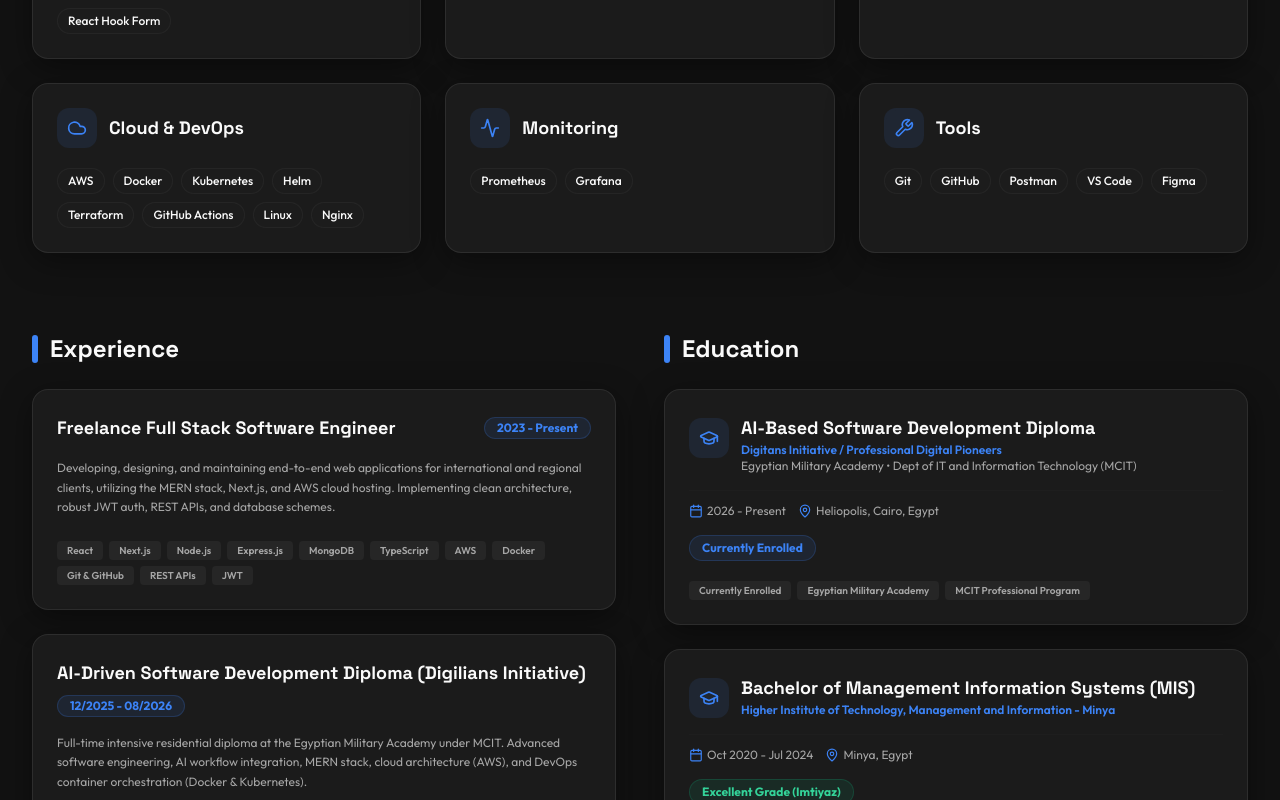
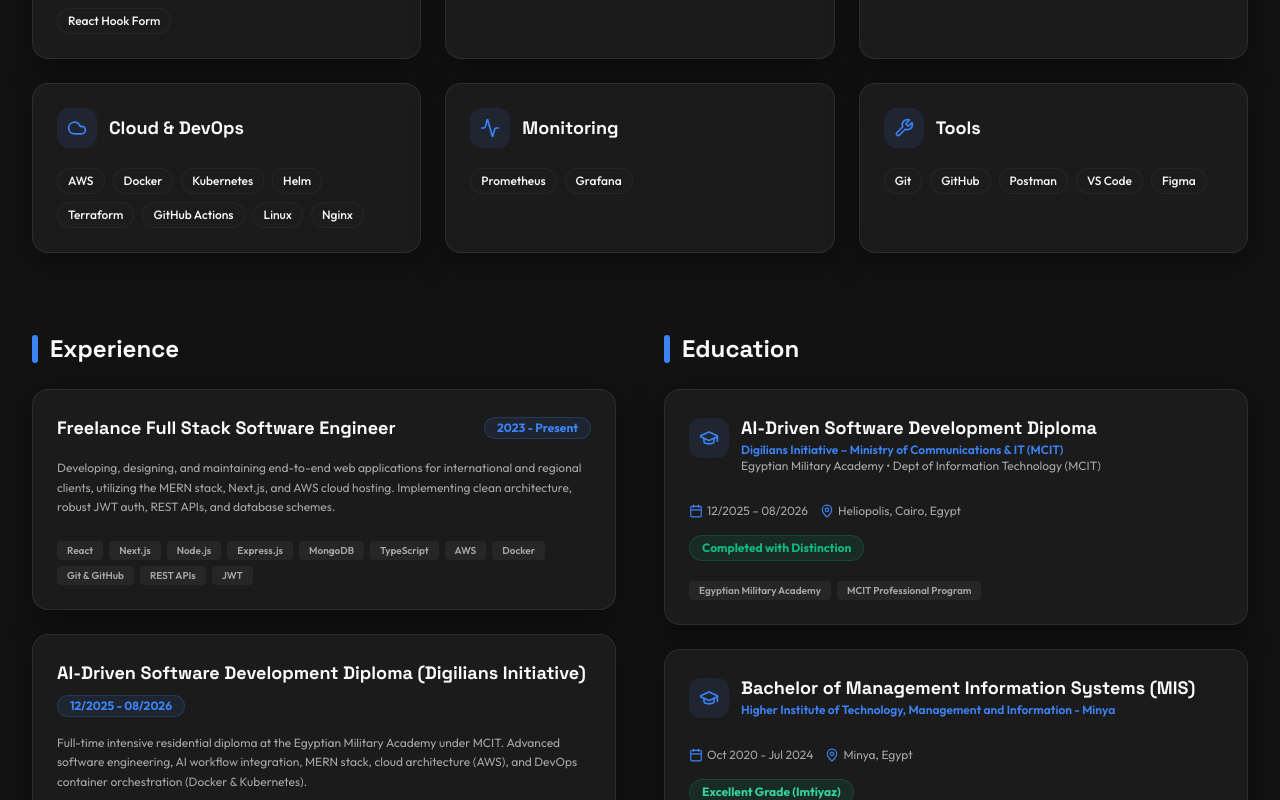
Before and after one commit to rabea-shaban/Rabeaa-shaban, a Next.js app: page /about in a window 1280 px wide. Shown: the part 1723-2523 px from the top of the page. Built offline with nearby package versions, Linux system fonts and the light colour scheme.

Commit message:
feat: update Digilians AI diploma status to completed with distinction and exact dates in About page

```diff
--- a/src/translations/dictionary.ts
+++ b/src/translations/dictionary.ts
@@ -62,6 +62,8 @@ export interface AboutTranslations {
   aiDiplomaTitle: string;
   aiDiplomaOrg: string;
   aiDiplomaLocation: string;
+  aiDiplomaPeriod: string;
+  aiDiplomaStatus: string;
   bachelorTitle: string;
   bachelorOrg: string;
   bachelorGrade: string;
@@ -183,7 +185,7 @@ export const translations: Record<'en' | 'ar', TranslationDict> = {
       p1: "I'm Rabea Shaban, a Full Stack Software Engineer based in Minya, Egypt. I graduated in 2024 with a Bachelor's degree in Management Information Systems (MIS), earning an Excellent grade.",
       p2: "I specialize in developing end-to-end web applications using MongoDB, Express.js, React.js, Node.js, Next.js, and TypeScript. My experience includes designing responsive user interfaces, building secure RESTful APIs, implementing JWT authentication, and creating maintainable applications following clean architecture principles.",
       p3: "Alongside Full Stack development, I'm expanding my expertise in Cloud Computing and DevOps. I work with Docker for containerization, Kubernetes and Helm for container orchestration, Terraform for Infrastructure as Code (IaC), GitHub Actions for CI/CD automation, and AWS and Linux as part of modern cloud-native development.",
-      p4: "I'm currently enrolled in the Digitans AI-Based Software Development Diploma at the Egyptian Military Academy in Heliopolis, Cairo, where I'm strengthening my skills in Software Engineering, Cloud Computing, Artificial Intelligence, and DevOps through intensive hands-on training.",
+      p4: "I completed the Digilians AI-Driven Software Development Diploma at the Egyptian Military Academy in Heliopolis, Cairo, organized by MCIT, advancing my expertise in Software Engineering, Cloud Computing, Artificial Intelligence, and DevOps through intensive hands-on training.",
       p5: "I've contributed to projects for clients in Egypt and the Gulf region, delivering responsive websites, business dashboards, booking systems, and modern web applications with a strong focus on performance, scalability, accessibility, and user experience.",
       p6: "I'm committed to continuous learning, writing clean and maintainable code, and building reliable, production-ready software that follows modern engineering best practices.",
       highlightedSkills: "HIGHLIGHTED SKILLS:",
@@ -193,9 +195,11 @@ export const translations: Record<'en' | 'ar', TranslationDict> = {
       toolboxSubtitle: "The core languages, frameworks, databases, and DevOps tools I use daily.",
       experienceTitle: "Experience",
       educationTitle: "Education",
-      aiDiplomaTitle: "AI-Based Software Development Diploma",
-      aiDiplomaOrg: "Digitans Initiative / Professional Digital Pioneers",
-      aiDiplomaLocation: "Egyptian Military Academy • Dept of IT and Information Technology (MCIT)",
+      aiDiplomaTitle: "AI-Driven Software Development Diploma",
+      aiDiplomaOrg: "Digilians Initiative – Ministry of Communications & IT (MCIT)",
+      aiDiplomaLocation: "Egyptian Military Academy • Dept of Information Technology (MCIT)",
+      aiDiplomaPeriod: "12/2025 – 08/2026",
+      aiDiplomaStatus: "Completed with Distinction",
       bachelorTitle: "Bachelor of Management Information Systems (MIS)",
       bachelorOrg: "Higher Institute of Technology, Management and Information - Minya",
       bachelorGrade: "Excellent Grade (Imtiyaz)",
@@ -301,7 +305,7 @@ export const translations: Record<'en' | 'ar', TranslationDict> = {
       p1: "أنا ربيع شعبان، مهندس برمجيات وتطوير ويب شامل (Full Stack Software Engineer) مقيم في المنيا / القاهرة، مصر. تخرجت في عام 2024 بدرجة البكالوريوس في نظم المعلومات الإدارية (MIS) بتقدير عام ممتاز.",
       p2: "أتخصص في تطوير تطبيقات الويب المتكاملة من البداية للنهاية باستخدام MongoDB، Express.js، React.js، Node.js، Next.js، و TypeScript. تشمل خبراتي تصميم واجهات مستخدم تفاعلية متجاوبة، بناء وتأمين واجهات برمجة التطبيقات REST APIs، تطبيق بروتوكولات المصادقة JWT، وتطوير برمجيات نظيفة وقابلة للصيانة وفق Clean Architecture.",
       p3: "إلى جانب التطوير البرمجي، أعمل على تعزيز خبراتي في الحوسبة السحابية وهندسة DevOps، حيث أستخدم Docker للحاويات البرمجية، Kubernetes و Helm لإدارة الحاويات، Terraform للبنية التحتية ككود (IaC)، و GitHub Actions لأتمتة CI/CD بالإضافة لخدمات AWS وبيئة Linux.",
-      p4: "ملتحق حالياً بدبلومة تطوير البرمجيات القائمة على الذكاء الاصطناعي (Digitans AI-Based Software Development Diploma) بالأكاديمية العسكرية المصرية في مصر الجديدة بالقاهرة، لصقل مهاراتي في هندسة البرمجيات والأنظمة السحابية والذكاء الاصطناعي.",
+      p4: "أتممت بنجاح دبلومة تطوير البرمجيات بالذكاء الاصطناعي (Digilians AI-Driven Software Development Diploma) بمقر الأكاديمية العسكرية المصرية في مصر الجديدة بالقاهرة تحت إشراف وزارة الاتصالات وتكنولوجيا المعلومات (MCIT)، لصقل وتطوير مهاراتي المتقدمة في هندسة البرمجيات والأنظمة السحابية والذكاء الاصطناعي وحلول DevOps.",
       p5: "ساهمت في إنجاز مشروعات متنوعة لعملاء في مصر ودول الخليج، تشمل مواقع تفاعلية، لوحات تحكم أعمال، أنظمة حجز وإدارة، وتطبيقات حديثة تركز على الأداء، التوسع، وتجربة المستخدم السلسة.",
       p6: "ألتزم بالتعلم المستمر، كتابة كود نظيف وقابل للتطوير، وبناء برمجيات قوية وجاهزة للإنتاج تتبع أفضل المعايير الهندسية الحديثة.",
       highlightedSkills: "أبرز المهارات والتقنيات:",
@@ -312,8 +316,10 @@ export const translations: Record<'en' | 'ar', TranslationDict> = {
       experienceTitle: "الخبرات العملية",
       educationTitle: "التعليم والشهادات الأكاديمية",
       aiDiplomaTitle: "دبلومة تطوير البرمجيات بالذكاء الاصطناعي",
-      aiDiplomaOrg: "مبادرة رواد مصر الرقمية (Digitans / DEPI)",
+      aiDiplomaOrg: "مبادرة الرواد الرقميون (Digilians) – وزارة الاتصالات (MCIT)",
       aiDiplomaLocation: "الأكاديمية العسكرية المصرية • وزارة الاتصالات وتكنولوجيا المعلومات (MCIT)",
+      aiDiplomaPeriod: "12/2025 – 08/2026",
+      aiDiplomaStatus: "إتمام معتمد بتقدير امتياز",
       bachelorTitle: "بكالوريوس نظم المعلومات الإدارية (MIS)",
       bachelorOrg: "المعهد العالي لتكنولوجيا الإدارة والمعلومات بالمنيا",
       bachelorGrade: "تقدير عام ممتاز (امتياز)",
--- a/src/views/AboutView.jsx
+++ b/src/views/AboutView.jsx
@@ -229,21 +229,18 @@ const AboutView = () => {
 
                 <div className="flex flex-wrap gap-3 text-xs text-muted-foreground border-t border-border/20 pt-3">
                   <span className="flex items-center gap-1">
-                    <Calendar className="w-3.5 h-3.5 text-primary" /> 2026 - Present
+                    <Calendar className="w-3.5 h-3.5 text-primary" /> {t.about.aiDiplomaPeriod}
                   </span>
                   <span className="flex items-center gap-1">
                     <MapPin className="w-3.5 h-3.5 text-primary" /> Heliopolis, Cairo, Egypt
                   </span>
                 </div>
 
-                <div className="inline-block px-3 py-1 rounded-full bg-primary/10 text-primary text-xs font-bold border border-primary/20">
-                  {t.common.currentlyEnrolled}
+                <div className="inline-block px-3 py-1 rounded-full bg-emerald-500/10 text-emerald-500 text-xs font-bold border border-emerald-500/20">
+                  {t.about.aiDiplomaStatus}
                 </div>
 
                 <div className="flex flex-wrap gap-1.5 pt-1">
-                  <span className="px-2.5 py-0.5 rounded text-[10px] font-semibold bg-muted text-muted-foreground">
-                    {t.common.currentlyEnrolled}
-                  </span>
                   <span className="px-2.5 py-0.5 rounded text-[10px] font-semibold bg-muted text-muted-foreground">
                     Egyptian Military Academy
                   </span>
```
